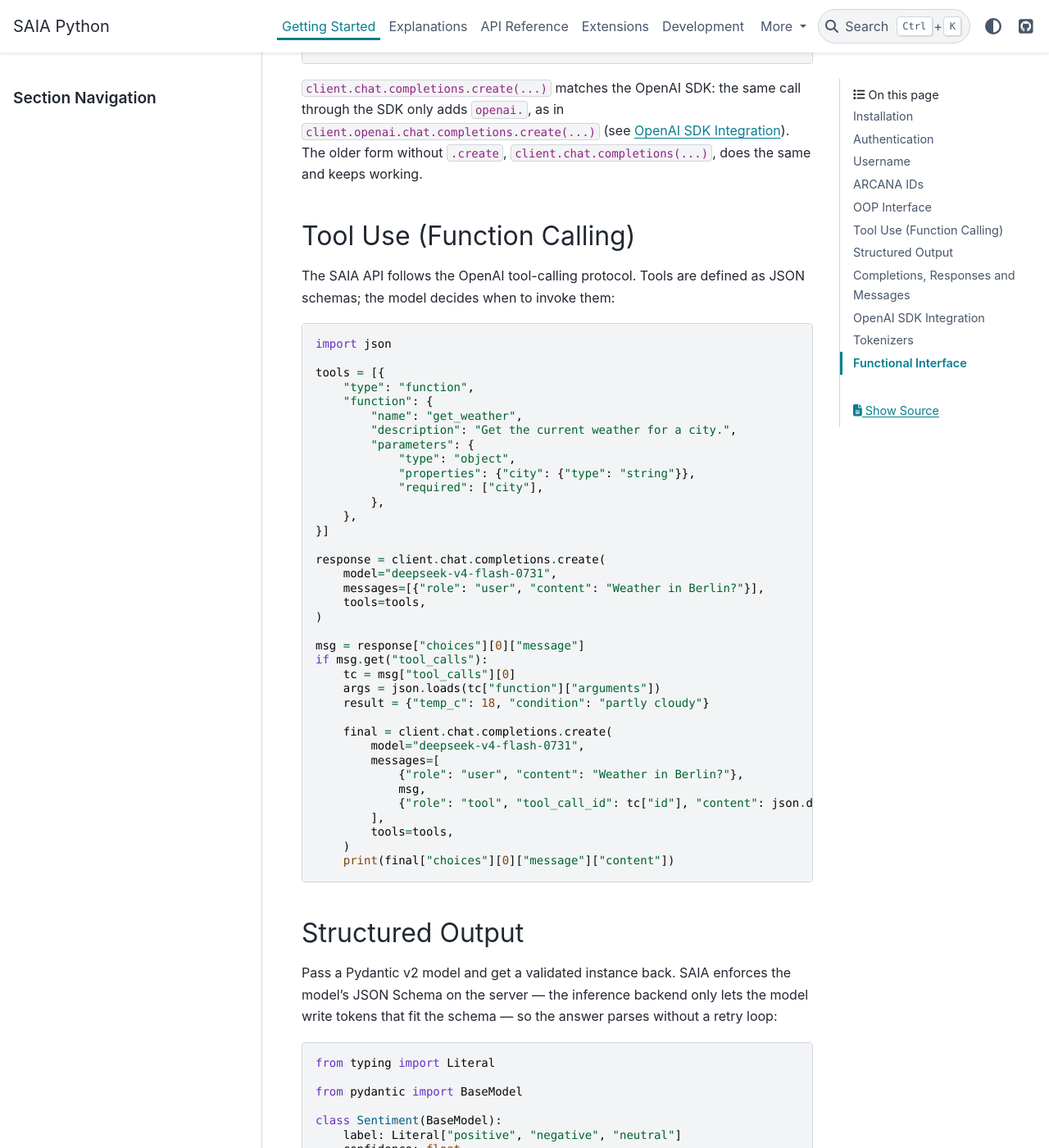
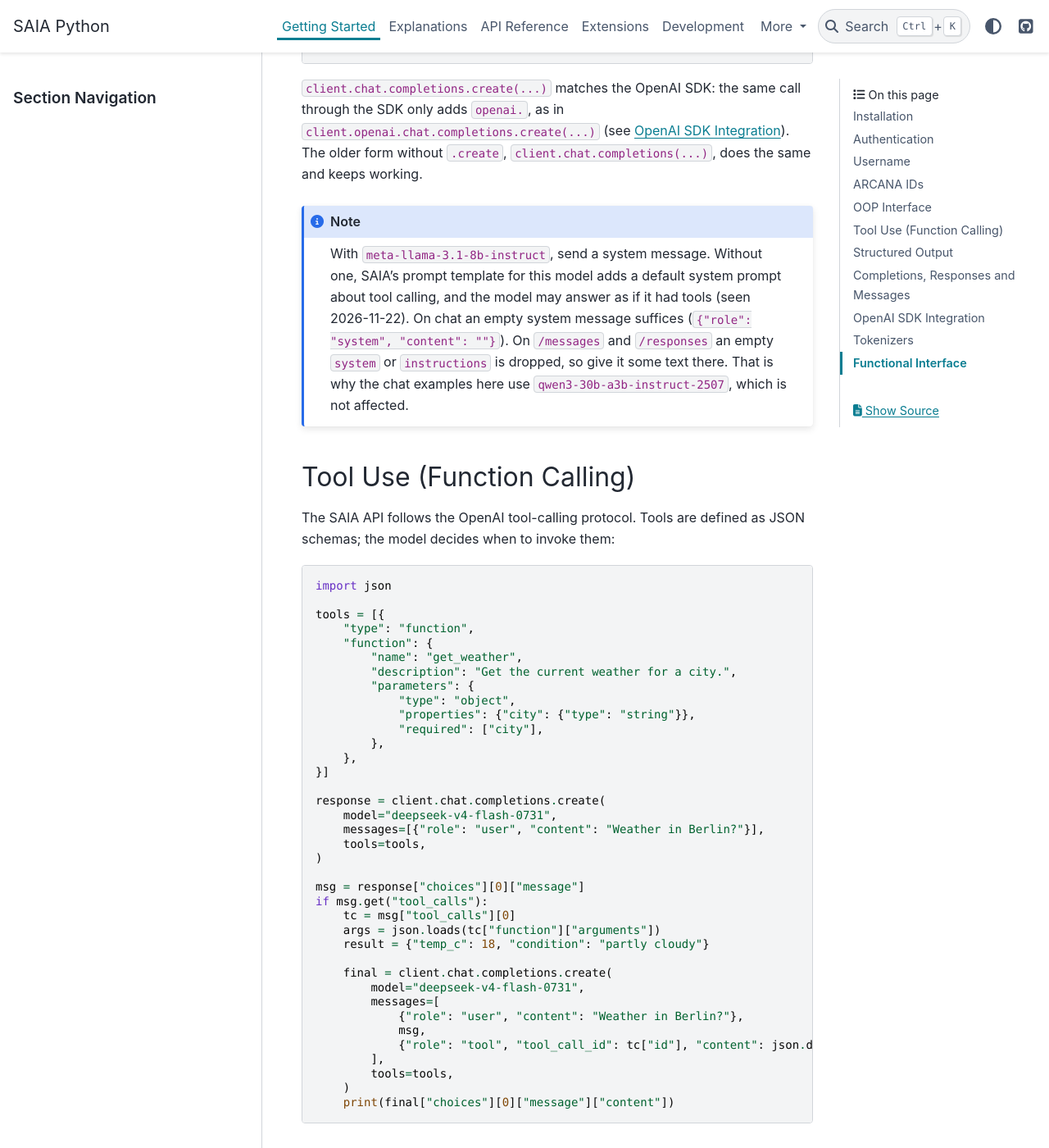
Before and after one commit to fschwar4/saia_python, a Sphinx documentation site: the page built from docs/quickstart.rst, in a window 1280 px wide and 1400 px high, scrolled down 3348 px. Shown: the whole window at 82% size. Built offline with Sphinx 7.4.7 and the PyData theme 0.15.4, drawn with Linux system fonts in a browser that asks for light colours; some of the changed text lies outside the part shown.

Commit message:
docs: switch chat examples without a system prompt to qwen
For meta-llama-3.1-8b-instruct, SAIA's prompt template adds a default
system prompt about tool calling whenever a request has none, so the
model may answer as if it had tools (seen 2026-11-22). The chat examples
in the README, the docs, the docstrings and the example notebooks that
sent no system message now use qwen3-30b-a3b-instruct-2507, which is
not affected.

The Quickstart notes that a system message avoids the effect: on chat
even an empty one, while /messages and /responses drop an empty system
or instructions field. The /messages live check sends one.

```diff
--- a/docs/index.rst
+++ b/docs/index.rst
@@ -72,7 +72,7 @@ Minimal example
    print(client.models.list_ids())
 
    response = client.chat.completions.create(
-       model="meta-llama-3.1-8b-instruct",
+       model="qwen3-30b-a3b-instruct-2507",
        messages=[{"role": "user", "content": "Hello!"}],
    )
    print(response["choices"][0]["message"]["content"])
--- a/docs/quickstart.rst
+++ b/docs/quickstart.rst
@@ -103,13 +103,13 @@ OOP Interface
 
    # Chat completion
    client.chat.completions.create(
-       model="meta-llama-3.1-8b-instruct",
+       model="qwen3-30b-a3b-instruct-2507",
        messages=[{"role": "user", "content": "Hello!"}],
    )
 
    # Streaming
    for chunk in client.chat.completions.create(
-       model="meta-llama-3.1-8b-instruct",
+       model="qwen3-30b-a3b-instruct-2507",
        messages=[{"role": "user", "content": "Count to 5."}],
        stream=True,
    ):
@@ -177,6 +177,17 @@ through the SDK only adds ``openai.``, as in
 Integration`_). The older form without ``.create``,
 ``client.chat.completions(...)``, does the same and keeps working.
 
+.. note::
+
+   With ``meta-llama-3.1-8b-instruct``, send a system message. Without one,
+   SAIA's prompt template for this model adds a default system prompt about
+   tool calling, and the model may answer as if it had tools (seen
+   2026-11-22). On chat an empty system message suffices
+   (``{"role": "system", "content": ""}``). On ``/messages`` and
+   ``/responses`` an empty ``system`` or ``instructions`` is dropped, so give
+   it some text there. That is why the chat examples here use
+   ``qwen3-30b-a3b-instruct-2507``, which is not affected.
+
 
 Tool Use (Function Calling)
 ---------------------------
@@ -243,7 +254,7 @@ write tokens that fit the schema — so the answer parses without a retry loop:
        confidence: float
 
    result = client.chat.completions_structured(
-       model="meta-llama-3.1-8b-instruct",
+       model="qwen3-30b-a3b-instruct-2507",
        messages=[{"role": "user", "content": "Sentiment of: 'The update broke my build.'"}],
        response_model=Sentiment,
    )
@@ -281,7 +292,7 @@ too (e.g. its ``usage``), use the two helpers it is built from:
    from saia_python import parse_structured, response_format_for
 
    response = client.chat.completions.create(
-       model="meta-llama-3.1-8b-instruct",
+       model="qwen3-30b-a3b-instruct-2507",
        messages=[...],
        response_format=response_format_for(Sentiment),
    )
@@ -444,7 +455,7 @@ automatically when omitted:
    list_model_ids()
 
    chat_completion(
-       model="meta-llama-3.1-8b-instruct",
+       model="qwen3-30b-a3b-instruct-2507",
        messages=[{"role": "user", "content": "Hello!"}],
    )
 
```
Also changed, not shown: README.md (+3 -3 lines), docs/CHANGELOG.md (+10 -0 lines), 4 other files.
